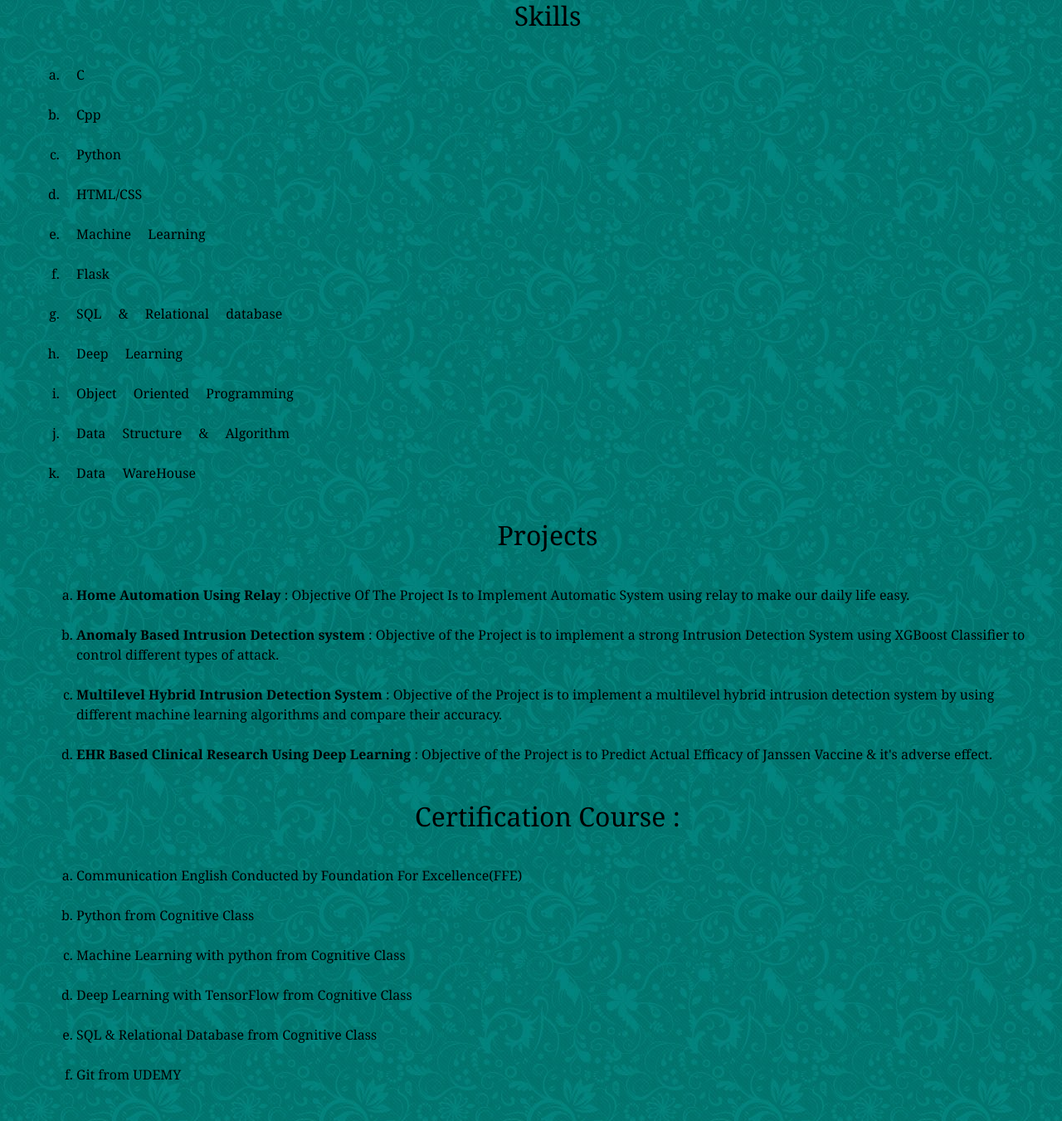
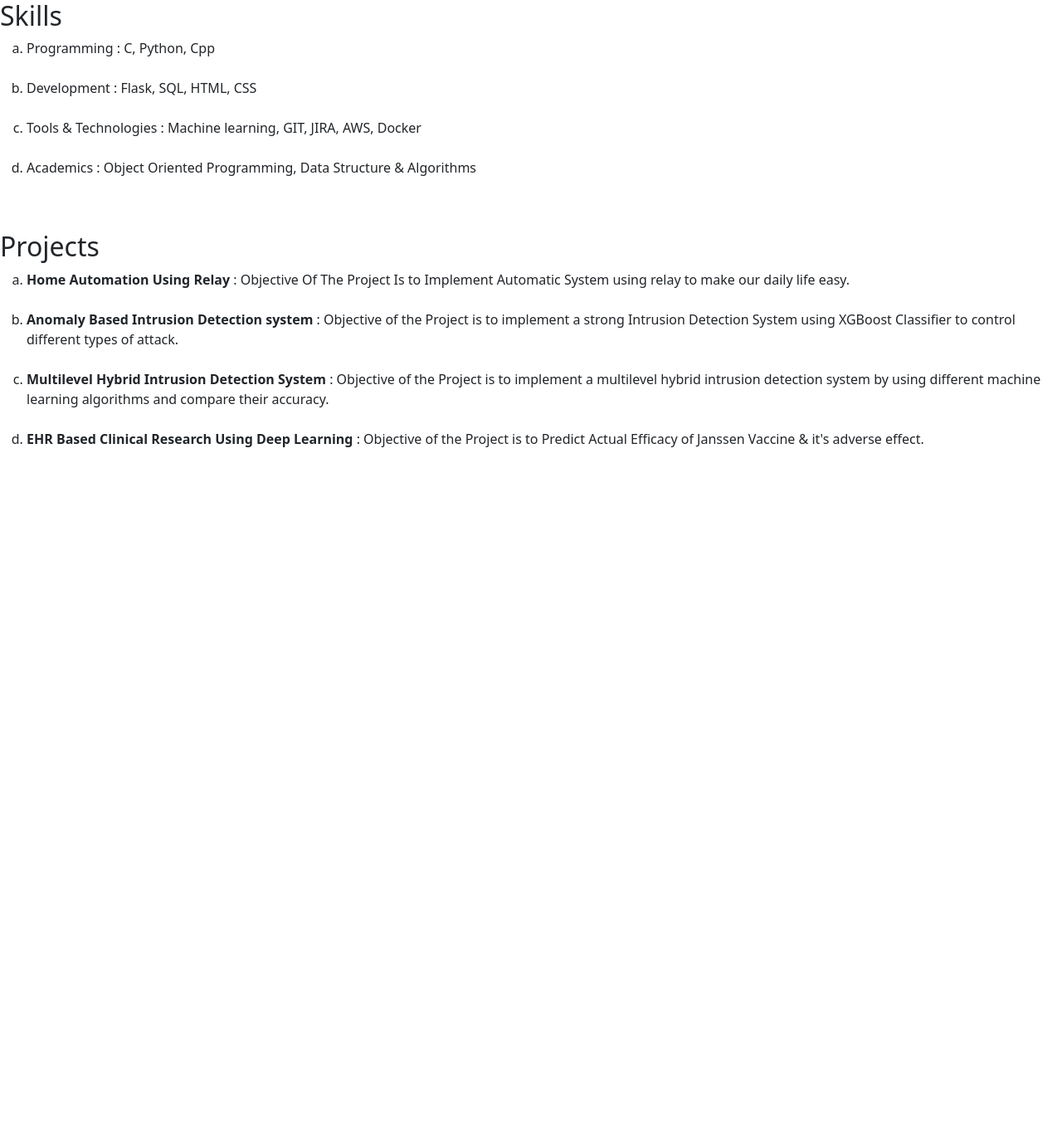
Before and after one commit to tejeshwini18/flask_application, a Flask app: page /skills in a window 1280 px wide. Shown: the whole page at 83% size. After the commit the page ends 539 px from the top, so only its background shows below. Run offline with Flask 3, Linux system fonts and the light colour scheme; some libraries are stand-ins or nearby versions.

Commit message:
Add files via upload

```diff
--- a/templates/skills_projects.html
+++ b/templates/skills_projects.html
@@ -4,7 +4,7 @@
     <title>Skills & Projects</title>
     <meta charset="utf-8">
     <meta name="viewport" content="width=device-width, initial-scale=1">
-    <link rel="stylesheet", href="/static/style.css">
+    <link rel="stylesheet", href="/static/css/style.css">
     <link href="https://cdn.jsdelivr.net/npm/bootstrap@5.1.3/dist/css/bootstrap.min.css" rel="stylesheet">
     <script src="https://cdn.jsdelivr.net/npm/bootstrap@5.1.3/dist/js/bootstrap.bundle.min.js"></script>
     <script src="https://kit.fontawesome.com/31149d48b0.js" crossorigin="anonymous"></script>
@@ -12,35 +12,20 @@
 </head>
 
 <body>
-    <div class="me"><h2>Skills</h2></div>
     <div class="skill">
+        <h2>Skills</h2>
         <ol type="a">
-        <li>C</li>
+        <li>Programming :  C, Python, Cpp </li>
     </br>
-        <li>Cpp</li>
+        <li>Development :  Flask, SQL, HTML, CSS </li>
     </br>
-        <li>Python</li>
+        <li>Tools & Technologies :  Machine learning, GIT, JIRA, AWS, Docker</li>
     </br>
-        <li>HTML/CSS</li>
+        <li>Academics  :  Object Oriented Programming, Data Structure & Algorithms</li>
     </br>
-        <li>Machine Learning</li>
-    </br>
-       <li>Flask</li>
-    </br>
-        <li>SQL & Relational database</li>
-    </br>
-        <li>Deep Learning</li>
-    </br>
-        <li>Object Oriented Programming</li>
-    </br>
-        <li>Data Structure & Algorithm</li>
-    </br>
-        <li>Data WareHouse</li>
     </br>
     </ol>
-    </div>
-    <div class="me"><h2>Projects</h2></div>
-    <div class="project">
+        <h2>Projects</h2>
         <ol type="a">
         <li><b>Home Automation Using Relay</b> : Objective Of The Project Is to Implement Automatic System using relay to make our daily life easy.</li>
     </br>
@@ -52,23 +37,5 @@
 </br>
 </ol>
     </div>
-    </body>
-<div class="me"><h2>Certification Course :</h2></div>
-<div class="certificate">
-    <ol type="a">
-        <li>Communication English Conducted by Foundation For Excellence(FFE)</li>
-    </br>
-        <li>Python from Cognitive Class</li>
-    </br>
-        <li>Machine Learning with python from Cognitive Class</li>
-    </br>
-        <li>Deep Learning with TensorFlow from Cognitive Class</li>
-    </br>
-        <li>SQL & Relational Database from Cognitive Class</a></li>
-    </br>
-        <li>Git from UDEMY</a></li>
-    </br>
-    </ol>
-</div>
 </body>
 </html>
```
Also changed, not shown: templates/awards_achievements.html (+9 -11 lines), templates/contact_details.html (+11 -14 lines), templates/index.html (+6 -14 lines).
